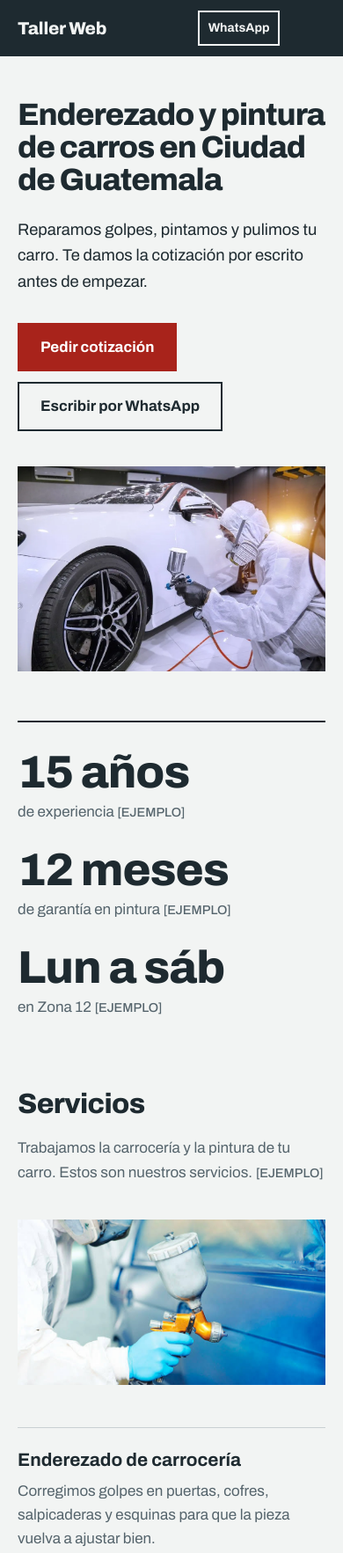
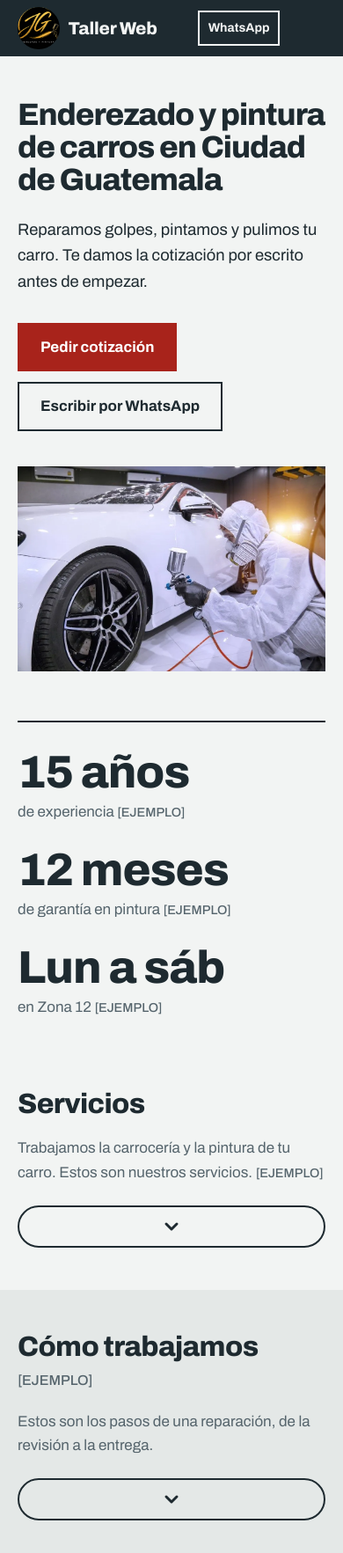
Before and after one commit to randy-garcia-2026/taller_web, a plain HTML site: page index.html in a window 390 px wide. Shown: the top 1765 px of the page at 88% size. Drawn offline with Linux system fonts and the light colour scheme.

Commit message:
Logo JG en la barra y botones plegables en celular
- Logo del taller en img/logo-jg.jpg (barra superior y favicon)
- Secciones plegables solo en celular: Servicios, Cómo trabajamos,
  Resultados, Por qué elegirnos, Opiniones y Ubicación y horario

Co-Authored-By: Claude Sonnet 5.5 <noreply@anthropic.com>

```diff
--- a/css/estilos.css
+++ b/css/estilos.css
@@ -201,6 +201,14 @@ a { color: inherit; }
   color: var(--color-papel);
 }
 
+/* Logo del taller (JG): fondo negro propio, se muestra redondo y pequeño */
+.barra__logo {
+  width: 3rem;
+  height: 3rem;
+  border-radius: 50%;
+  display: block;
+}
+
 .barra__interior {
   display: flex;
   align-items: center;
@@ -209,6 +217,9 @@ a { color: inherit; }
 }
 
 .barra__marca {
+  display: flex;
+  align-items: center;
+  gap: .6rem;
   margin-right: auto;
   font-weight: 800;
   font-stretch: 112%;
@@ -527,6 +538,42 @@ a { color: inherit; }
 .pie__legal p + p { margin-top: .5rem; }
 
 /* ---------------------------------------------------------------------
+   13b. SECCIONES PLEGABLES (solo celular)
+   El botón con la flechita muestra u oculta el contenido de la sección.
+   En pantallas de 40 rem o más el botón no existe y todo se ve abierto.
+   --------------------------------------------------------------------- */
+.plegable-boton { display: none; }
+
+@media (max-width: 39.99rem) {
+  .plegable-boton {
+    display: flex;
+    align-items: center;
+    justify-content: center;
+    width: 100%;
+    min-height: 3rem;
+    margin-top: 1.5rem;
+    background: transparent;
+    border: 2px solid currentColor;
+    border-radius: 999px;
+    color: inherit;
+    cursor: pointer;
+  }
+  .plegable-boton svg {
+    width: 1.5rem;
+    height: 1.5rem;
+    transition: transform .2s ease;
+  }
+  .plegable-boton[aria-expanded="true"] svg { transform: rotate(180deg); }
+
+  /* Contenido escondido (solo si JavaScript funciona) */
+  .js .plegado { display: none; }
+}
+
+@media (prefers-reduced-motion: reduce) {
+  .plegable-boton svg { transition: none; }
+}
+
+/* ---------------------------------------------------------------------
    14. ADAPTACIÓN A PANTALLAS MÁS GRANDES
    --------------------------------------------------------------------- */
 @media (min-width: 40rem) {
--- a/index.html
+++ b/index.html
@@ -3,6 +3,8 @@
 <head>
   <meta charset="UTF-8">
   <meta name="viewport" content="width=device-width, initial-scale=1.0">
+
+  <link rel="icon" type="image/jpeg" href="img/logo-jg.jpg">
 
   <!-- CAMBIAR: título y descripción que aparecen en Google -->
   <title>Taller Web | Enderezado y pintura de carros en Ciudad de Guatemala</title>
@@ -48,7 +50,10 @@
        El mensaje que se escribe solo está después de "?text=". -->
   <header class="barra">
     <div class="contenedor barra__interior">
-      <a class="barra__marca" href="#inicio">Taller Web</a>
+      <a class="barra__marca" href="#inicio">
+        <img class="barra__logo" src="img/logo-jg.jpg" width="48" height="48" alt="Logo JG, enderezado y pintura">
+        <span>Taller Web</span>
+      </a>
 
       <nav class="barra__menu" id="menu" aria-label="Principal">
         <a href="#servicios">Servicios</a>
@@ -109,13 +114,13 @@
         <div class="revelar">
           <h2 class="titulo-seccion" id="t-servicios">Servicios</h2>
           <p class="intro">Trabajamos la carrocería y la pintura de tu carro. Estos son nuestros servicios. <span class="ejemplo">[EJEMPLO]</span></p>
-          <div class="servicios__foto">
+          <div class="servicios__foto" data-plegable="servicios">
             <img src="img/pintura-pistola-01.jpg" width="756" height="406" loading="lazy"
                  alt="Pistola de pintura naranja en la mano de un pintor con guante azul, sobre un carro azul">
           </div>
         </div>
 
-        <div class="servicios__lista revelar">
+        <div class="servicios__lista revelar" data-plegable="servicios">
           <!-- CAMBIAR: textos de los servicios -->
           <ul>
             <li class="servicio">
@@ -152,7 +157,7 @@
           <p class="intro">Estos son los pasos de una reparación, de la revisión a la entrega.</p>
         </div>
 
-        <ol class="pasos">
+        <ol class="pasos" data-plegable="cómo trabajamos">
           <li class="paso revelar">
             <span class="paso__numero" aria-hidden="true">1</span>
             <div>
@@ -213,7 +218,7 @@
           <p class="intro">Así llegó un carro y así quedó después del trabajo.</p>
         </div>
 
-        <div class="resultados__rejilla">
+        <div class="resultados__rejilla" data-plegable="resultados">
           <figure class="resultado revelar">
             <p class="resultado__etiqueta">Antes</p>
             <img src="img/preparacion-capo-01.jpg" width="399" height="501" loading="lazy"
@@ -231,7 +236,7 @@
           </figure>
         </div>
 
-        <p class="aviso">Imágenes de práctica. No corresponden a un trabajo real del taller. <span class="ejemplo">[EJEMPLO]</span></p>
+        <p class="aviso" data-plegable="resultados">Imágenes de práctica. No corresponden a un trabajo real del taller. <span class="ejemplo">[EJEMPLO]</span></p>
       </div>
     </section>
 
@@ -241,7 +246,7 @@
         <h2 class="titulo-seccion revelar" id="t-porque">Por qué elegirnos</h2>
 
         <!-- CAMBIAR: las cifras y los textos de las 4 razones -->
-        <ul class="razones">
+        <ul class="razones" data-plegable="por qué elegirnos">
           <li class="razon revelar">
             <span class="razon__cifra">15 años <span class="ejemplo">[EJEMPLO]</span></span>
             <p class="razon__texto">de experiencia en enderezado y pintura de carros.</p>
@@ -260,7 +265,7 @@
           </li>
         </ul>
 
-        <p class="razones__cierre revelar">Trabajamos con carros particulares, pilotos de plataformas y de taxi, y empresas con 2 a 10 vehículos. <span class="ejemplo">[EJEMPLO]</span></p>
+        <p class="razones__cierre revelar" data-plegable="por qué elegirnos">Trabajamos con carros particulares, pilotos de plataformas y de taxi, y empresas con 2 a 10 vehículos. <span class="ejemplo">[EJEMPLO]</span></p>
       </div>
     </section>
 
@@ -270,7 +275,7 @@
         <h2 class="titulo-seccion revelar" id="t-opiniones">Lo que dicen nuestros clientes <span class="ejemplo">[EJEMPLO]</span></h2>
 
         <!-- CAMBIAR: opiniones (las actuales son de práctica) -->
-        <div class="citas">
+        <div class="citas" data-plegable="opiniones">
           <figure class="cita revelar">
             <blockquote class="cita__texto">“Me rasparon la puerta en un parqueo y quedó como nueva. El color es idéntico.”</blockquote>
             <figcaption class="cita__autor">Ana Lucía M. <span class="ejemplo">[EJEMPLO]</span></figcaption>
@@ -285,7 +290,7 @@
           </figure>
         </div>
 
-        <p class="aviso">Opiniones de práctica. No son de clientes reales. <span class="ejemplo">[EJEMPLO]</span></p>
+        <p class="aviso" data-plegable="opiniones">Opiniones de práctica. No son de clientes reales. <span class="ejemplo">[EJEMPLO]</span></p>
       </div>
     </section>
 
@@ -295,7 +300,7 @@
         <div class="revelar">
           <h2 class="titulo-seccion" id="t-ubicacion">Ubicación y horario</h2>
           <!-- CAMBIAR: dirección, horario y teléfonos (todo [EJEMPLO]) -->
-          <dl class="datos">
+          <dl class="datos" data-plegable="ubicación y horario">
             <div>
               <dt>Dirección</dt>
               <dd>6a. Avenida 12-45, Zona 12, Ciudad de Guatemala <span class="ejemplo">[EJEMPLO]</span></dd>
@@ -317,7 +322,7 @@
         </div>
 
         <!-- CAMBIAR: el mapa muestra la Zona 12 en general. Con la dirección real, cambia lo que está después de "q=" en el src. -->
-        <div class="mapa revelar">
+        <div class="mapa revelar" data-plegable="ubicación y horario">
           <iframe title="Mapa de Google Maps de la Zona 12, Ciudad de Guatemala"
                   src="https://www.google.com/maps?q=Zona+12,+Ciudad+de+Guatemala&amp;output=embed"
                   loading="lazy" referrerpolicy="no-referrer-when-downgrade" allowfullscreen></iframe>
--- a/js/main.js
+++ b/js/main.js
@@ -97,3 +97,44 @@ document.querySelectorAll('a[href^="https://wa.me/"]').forEach(function (enlace)
       "_blank", "noopener");
   });
 })();
+
+/* ---------- 4. Secciones que se ocultan y se muestran (celular) ---------- */
+// Cada bloque marcado con data-plegable se esconde en celular. Se crea un botón
+// con una flechita justo antes del primer bloque de su grupo. En pantallas
+// grandes el CSS no esconde nada y el botón no se ve.
+(function () {
+  var grupos = {};
+  document.querySelectorAll("[data-plegable]").forEach(function (bloque) {
+    var nombre = bloque.getAttribute("data-plegable");
+    (grupos[nombre] = grupos[nombre] || []).push(bloque);
+  });
+
+  Object.keys(grupos).forEach(function (nombre, i) {
+    var bloques = grupos[nombre];
+    var boton = document.createElement("button");
+    boton.type = "button";
+    boton.className = "plegable-boton";
+    boton.setAttribute("aria-expanded", "false");
+    boton.setAttribute("aria-label", "Mostrar " + nombre);
+    boton.innerHTML =
+      '<svg viewBox="0 0 24 24" fill="none" stroke="currentColor" stroke-width="3" ' +
+      'stroke-linecap="round" stroke-linejoin="round" aria-hidden="true"><path d="M6 9l6 6 6-6"/></svg>';
+
+    // Los bloques necesitan un id para que el botón los pueda señalar
+    var ids = bloques.map(function (b, j) {
+      b.id = b.id || "plegable-" + i + "-" + j;
+      b.classList.add("plegado");
+      return b.id;
+    });
+    boton.setAttribute("aria-controls", ids.join(" "));
+
+    boton.addEventListener("click", function () {
+      var abrir = boton.getAttribute("aria-expanded") === "false";
+      bloques.forEach(function (b) { b.classList.toggle("plegado", !abrir); });
+      boton.setAttribute("aria-expanded", abrir ? "true" : "false");
+      boton.setAttribute("aria-label", (abrir ? "Ocultar " : "Mostrar ") + nombre);
+    });
+
+    bloques[0].parentNode.insertBefore(boton, bloques[0]);
+  });
+})();
```
Also changed, not shown: img/logo-jg.jpg (added).
